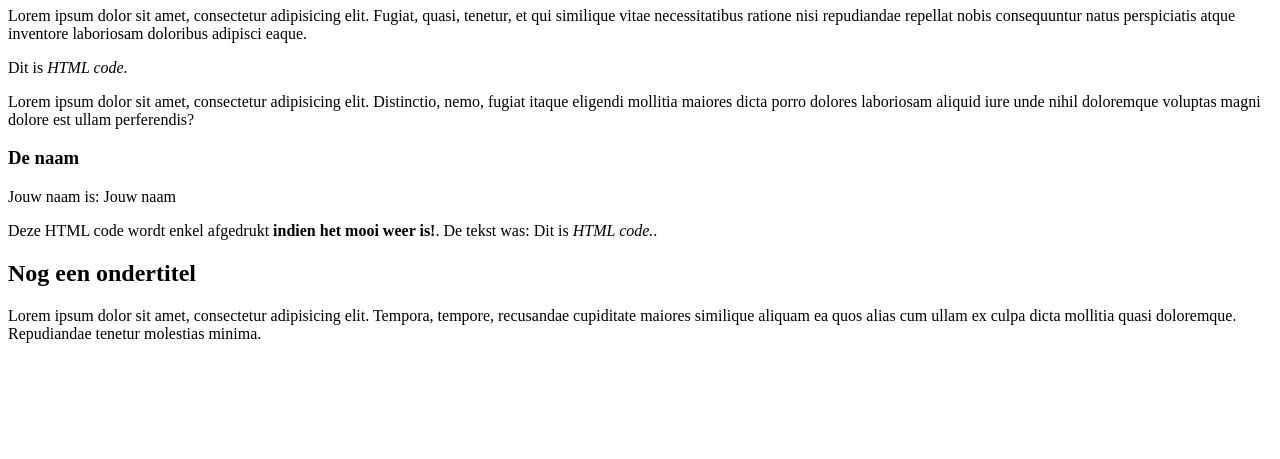
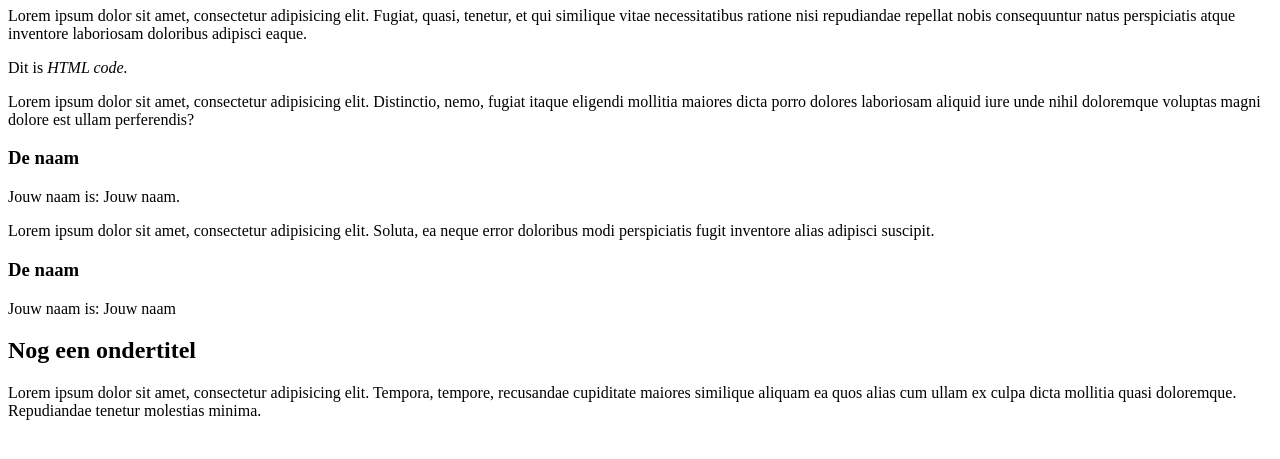
Before and after one commit to blempenseschool/PHP1, a PHP site: page /04-html-php-combineren.php in a window 1280 px wide. Shown: the part 176-635 px from the top of the page. Run offline with PHP 8.4, Linux system fonts and the light colour scheme.

Commit message:
Aanpassingen Introductie bestanden

```diff
--- a/01 - Introductie/Files/04-html-php-combineren.php
+++ b/01 - Introductie/Files/04-html-php-combineren.php
@@ -1,4 +1,24 @@
-<!doctype html>
+<?php
+
+/**
+ * HTML en PHP combineren
+ * ----------------------
+ *
+ * PHP is een server-side programmeer taal. Dat wil zeggen dat de verwerking van
+ * de pagina op de webserver gebeurd. De bezoeker zal nooit iets van deze php
+ * code te zien krijgen. De output naar de bezoeker toe is een volledige HTML pagina.
+ *
+ * Het is mogelijk om PHP en HTML op verschillende manieren te combineren.
+ * We openen een PHP stukje door de php-tags te gebruiken: <?php ?>.
+ * Alles wat tussen de open-tag "<?php" en de sluit-tag "?>" staat is PHP code.
+ * Al de rest is gewone HTML code.
+ *
+ * PHP gaat de pagina op een logische manier vanboven naar onderen verwerken.
+ * Telkens als er een stukje <?php ?> staat deze code verwerken en
+ * eventueel het resultaat afdrukken naar de HTML pagina.
+ */
+
+?><!doctype html>
 <html lang="en">
 <head>
   <meta charset="UTF-8">
@@ -10,48 +30,56 @@
   <h1>De titel</h1>
   <p>Lorem ipsum dolor sit amet, consectetur adipisicing elit. Minus, consequatur, asperiores fuga ea error officiis quod in libero placeat consectetur sunt dignissimos deleniti a voluptatum aspernatur maxime laboriosam doloremque iure.</p>
 
-  <?php
-    // Dit is PHP code
+  <?php //--> dit is PHP code
     $tekst = "Dit is <em>HTML code.</em>";
     $mooi_weer = true;
   ?>
 
+
+
+  <!-- Dit is HTML code -->
   <h2>Ondertitel</h2>
   <p>Lorem ipsum dolor sit amet, consectetur adipisicing elit. Fugiat, quasi, tenetur, et qui similique vitae necessitatibus ratione nisi repudiandae repellat nobis consequuntur natus perspiciatis atque inventore laboriosam doloribus adipisci eaque.</p>
 
-  <!-- Dit is HTML code -->
+  <?php print "<p>$tekst</p> \n"; //--> dit is terug PHP code ?>
 
-  <?php print "<p>$tekst</p> \n"; // Dit is terug PHP code ?>
 
+
+
+  <!-- HTML stukje -->
   <p>Lorem ipsum dolor sit amet, consectetur adipisicing elit. Distinctio, nemo, fugiat itaque eligendi mollitia maiores dicta porro dolores laboriosam aliquid iure unde nihil doloremque voluptas magni dolore est ullam perferendis?</p>
 
-  <?php
+  <?php // PHP code stukje
 
     $naam = "Jouw naam";
 
+    // Als naam leeg is ...
     if (empty($naam)) {
-      print "Jouw naam is leeg.";
+      print "Jouw naam is leeg."; //--> afdrukken naar de HTML pagina
     } else {
-      ?>
-      <!-- Dit is terug HTML en wordt enkel getoont als er een naam ingevuld is -->
-      <h3>De naam</h3>
-      <p>Jouw naam is: <?php print $naam; // dit is php ?></p>
-      <!-- Dit is HTML -->
-      <?php
-      // Dit is terug PHP
+      print "<h3>De naam</h3>"; //--> afdrukken naar de HTML pagina
+      print "<p>Jouw naam is: $naam.</p>"; //--> afdrukken naar de HTML pagina
     }
-   ?>
 
-  <?php if ($mooi_weer): ?>
+  ?>
+
+
+  <!-- Terug HTML code -->
+  <p>Lorem ipsum dolor sit amet, consectetur adipisicing elit. Soluta, ea neque error doloribus modi perspiciatis fugit inventore alias adipisci suscipit.</p>
+
+
+  <!-- Dit is een andere schrijfwijze voor de IF structuur. Deze is gemakkelijker te combineren met HTML -->
+  <?php if (empty($naam)):  //--> php openen en afsluiten ?>
     <p>
-      Deze HTML code wordt enkel afgedrukt <strong>indien het mooi weer is!</strong>. De tekst was: <?php print $tekst; // dit is terug PHP ?>.
+      Jouw naam is leeg.
     </p>
-  <?php else: ?>
-    <p>
-      Deze code wordt enkel afgedrukt <strong>indien het slecht weer is...</strong>
-    </p>
-  <?php endif ?>
+  <?php else:  //--> php openen en afsluiten ?>
+    <h3>De naam</h3>
+    <p>Jouw naam is: <?php print $naam; //--> afdrukken naar de HTML pagina ?></p>
+  <?php endif; //--> php openen en afsluiten ?>
 
+
+  <!-- Terug een stukje HTML code -->
   <h2>Nog een ondertitel</h2>
   <p>Lorem ipsum dolor sit amet, consectetur adipisicing elit. Tempora, tempore, recusandae cupiditate maiores similique aliquam ea quos alias cum ullam ex culpa dicta mollitia quasi doloremque. Repudiandae tenetur molestias minima.</p>
 </body>
```
Also changed, not shown: 01 - Introductie/Files/01-basis-pagina.php (+8 -2 lines), 01 - Introductie/Files/02-hello-world.php (+18 -1 lines), 01 - Introductie/Files/03-syntax-errors.php (+28 -5 lines).
